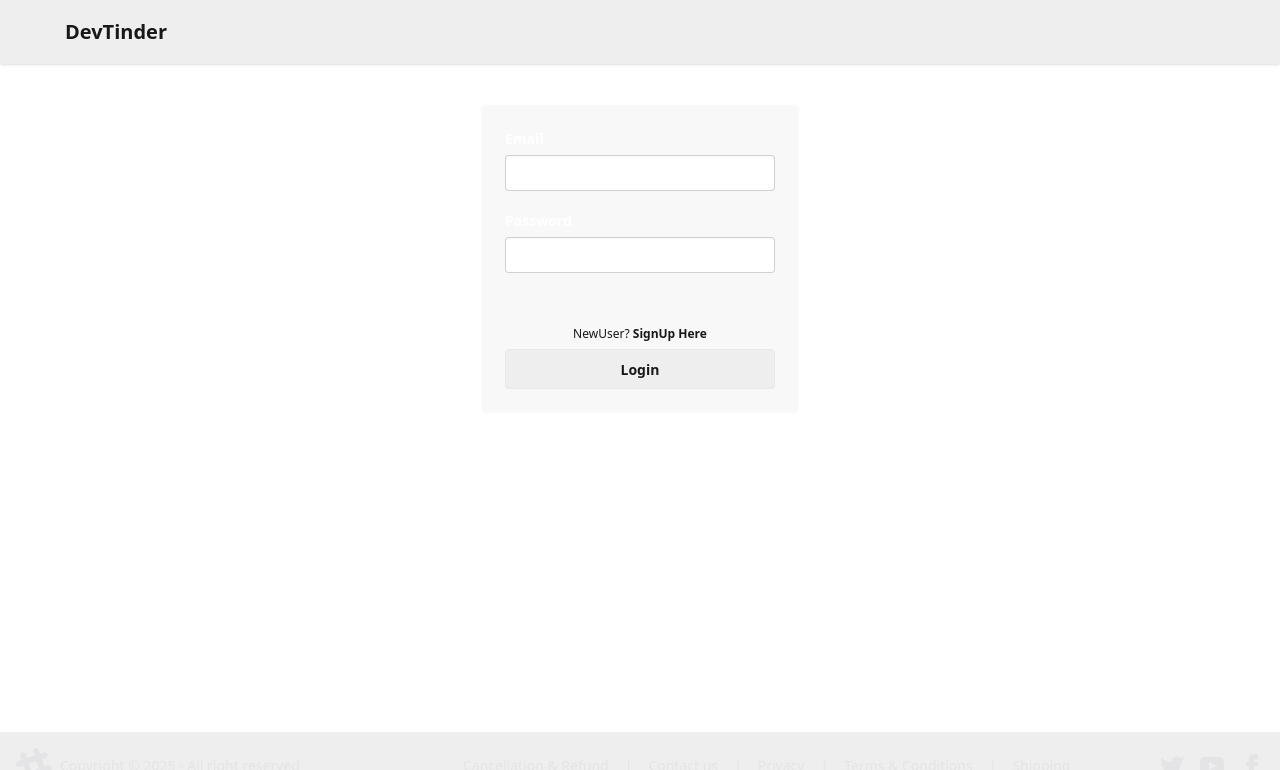
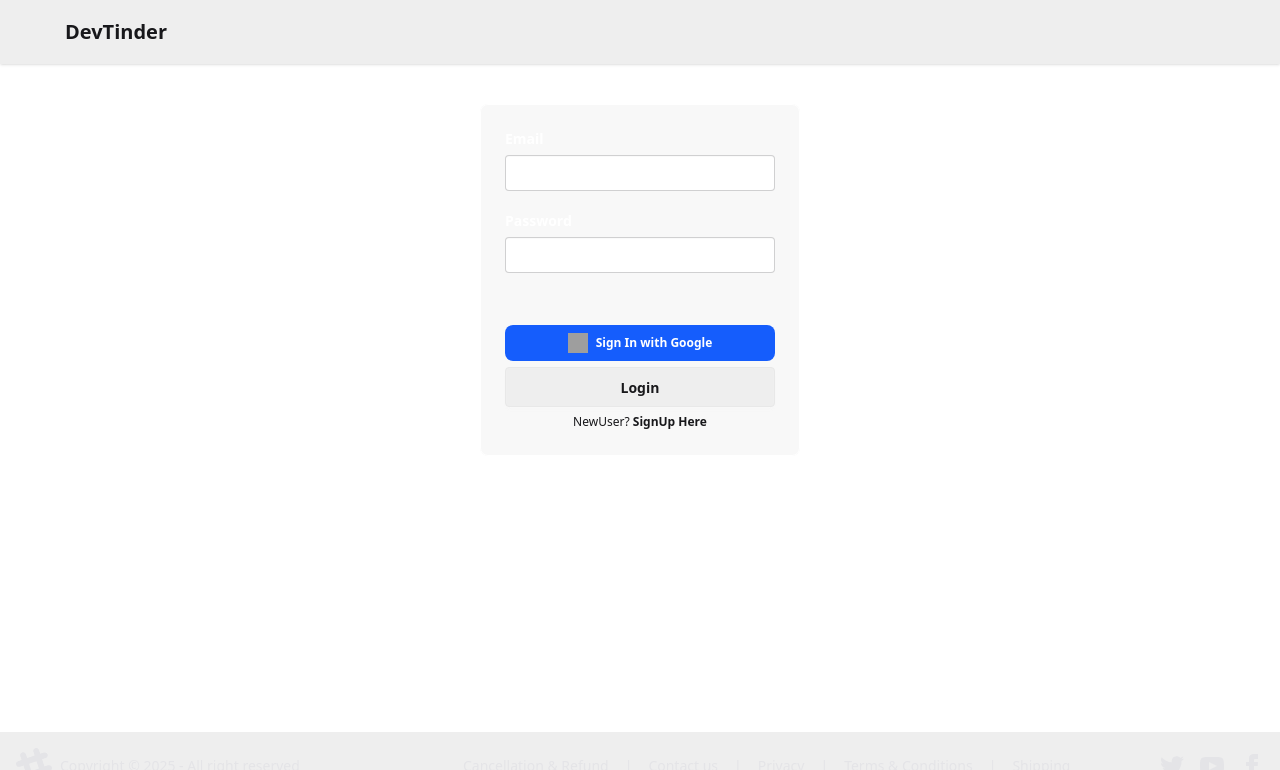
Before and after one commit to Av9-hub/devTinder-web, a React (Vite) app: page /login in a window 1280 px wide. Shown: the top 770 px of the page. Built offline with nearby package versions, Linux system fonts and the light colour scheme; no server answers; grey boxes are pictures that could not be loaded.

Commit message:
oauth added

```diff
--- a/package.json
+++ b/package.json
@@ -10,6 +10,7 @@
     "preview": "vite preview"
   },
   "dependencies": {
+    "@react-oauth/google": "^0.12.2",
     "@reduxjs/toolkit": "^2.10.1",
     "@tailwindcss/vite": "^4.1.17",
     "axios": "^1.13.2",
--- a/src/App.jsx
+++ b/src/App.jsx
@@ -9,12 +9,14 @@ import Connections from "./components/Connections"
 import Requests from "./components/Requests"
 import Payment from "./components/Payment"
 import Chat from "./components/Chat"
+import { GoogleOAuthProvider } from "@react-oauth/google"
 
 
 function App() {
 
   return (
     <>
+      <GoogleOAuthProvider clientId="358138617282-313s54tigkpij6iu3i8vrs0db2qhrq0l.apps.googleusercontent.com">
       <Provider store={appStore}>
       <BrowserRouter basename="/">
       <Routes>
@@ -36,6 +38,7 @@ function App() {
         Hello world!
       </h1> */}
       </Provider>
+      </GoogleOAuthProvider>
     </>
   )
 }
--- a/src/components/Login.jsx
+++ b/src/components/Login.jsx
@@ -5,6 +5,7 @@ import { useDispatch } from 'react-redux';
 import { addUser } from '../utils/userSlice';
 import { useNavigate } from 'react-router';
 import { BASE_URL } from '../utils/constants';
+import { GoogleLogin, useGoogleLogin } from '@react-oauth/google';
 
 const Login = () => {
   const [gmail,setGmail]=useState("");
@@ -18,6 +19,48 @@ const Login = () => {
   const dispatch=useDispatch();
   const navigate=useNavigate();
 
+  // <GoogleLogin
+  //   onSuccess={credentialResponse=>{
+  //     console.log(credentialResponse);
+  //   }}
+  //   onError={()=>{
+  //     console.log('Login Failed')
+  //   }}
+  //   />
+
+  const login=useGoogleLogin({
+    onSuccess:async(tokenResponse)=>{
+
+    //fetch
+    try{
+    const userInfo=await axios.get(
+      "https://www.googleapis.com/oauth2/v3/userinfo",
+      {
+        headers:{
+          Authorization:`Bearer ${tokenResponse.access_token}`,
+        },
+      }
+    )
+    console.log(userInfo.data);
+    const {email,name,picture,sub}=userInfo.data
+
+   const res= await axios.post(`${BASE_URL}/auth/google`,
+      {email,name,picture,sub},
+      {withCredentials:true}
+    );
+    dispatch(addUser(res.data.data));
+    console.log(res);
+    if(res){
+      return navigate("/profile")
+    }
+  }
+
+
+  catch(err){
+    setError(err?.response?.data||"Something went wrong")
+  }
+}
+  });
   const handleLogin=async()=>{
     try{
       const res=await axios.post(BASE_URL+"/login",
@@ -47,7 +90,7 @@ const Login = () => {
   }
 
   return (
-    <div className='flex justify-center items-center mt-10  '>
+    <div className='flex justify-center items-center mt-10 overflow-y-scroll mb-36'>
     <fieldset className="fieldset bg-base-200 border-base-100 rounded-box  border p-6 w-1/4 ">
 
     {!isLoginForm&&(<><label className="label font-semibold text-sm text-white ">First Name</label>
@@ -78,11 +121,17 @@ const Login = () => {
         onChange={(e)=>setPassword(e.target.value)}/>
       <p className='text-red-600 mb-10'>{error}</p>
 
-    {isLoginForm?<div className='text-center'>NewUser? <a onClick={()=>setIsLoginForm(!isLoginForm)} className='cursor-pointer font-bold'>SignUp Here</a></div>:
-    <div>Already Registered? <a onClick={()=>setIsLoginForm(!isLoginForm)} className='cursor-pointer font-bold'>Login Here</a></div>}
+      <button className="bg-blue-600 hover:bg-blue-700 text-white font-semibold py-2 px-4 rounded-lg flex items-center gap-2 cursor-pointer justify-center"
+       onClick={()=>login()}><img
+        src="https://www.svgrepo.com/show/355037/google.svg"
+        className="w-5 h-5"
+      />{isLoginForm?"Sign In":"Sign Up"} with Google </button>
 
     {isLoginForm?<button className="btn  bg-base-300 " onClick={handleLogin}>Login</button>:
     <button className="btn  bg-base-300 " onClick={handleSignUp}>SignUp</button>}
+
+      {isLoginForm?<div className='text-center'>NewUser? <a onClick={()=>setIsLoginForm(!isLoginForm)} className='cursor-pointer font-bold'>SignUp Here</a></div>:
+    <div>Already Registered? <a onClick={()=>setIsLoginForm(!isLoginForm)} className='cursor-pointer font-bold'>Login Here</a></div>}
 
   </fieldset>
   </div>
--- a/src/utils/chatSlice.js
+++ /dev/null
@@ -1,9 +0,0 @@
-import { createSlice } from "@reduxjs/toolkit"
-
-const chatSlice=createSlice({
-    name:"participants",
-    initialState:null,
-    reducers:{
-
-    }
-})
```
Also changed, not shown: src/components/Body.jsx (line endings or trailing spaces), src/utils/chatSchema.js (deleted), 1 other file (tests, documents, lock files or other folders).
